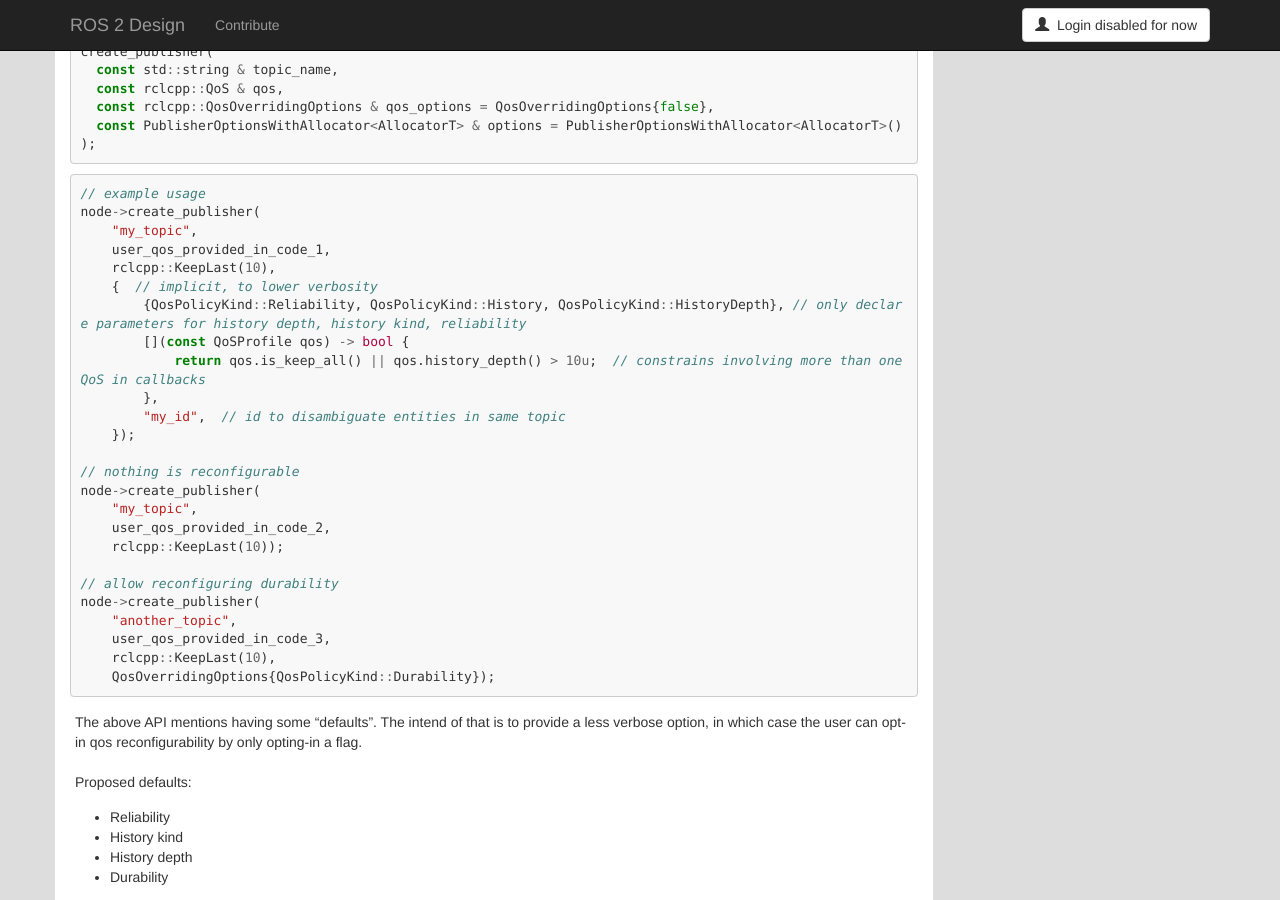
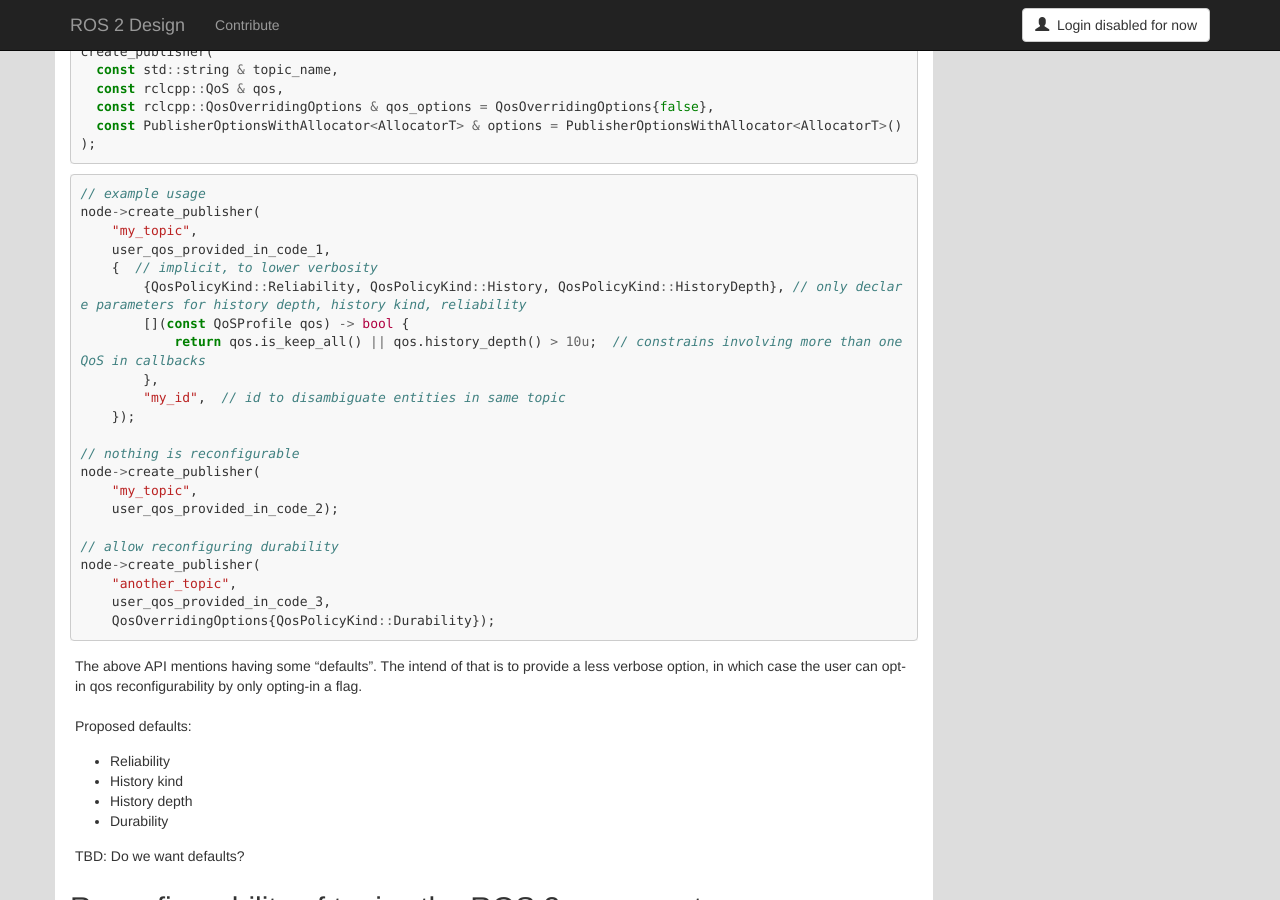
Before and after one commit to ros2/design, a Jekyll site: the page built from articles/qos_configurability.md, in a window 1280 px wide and 900 px high, scrolled down 5554 px. Built offline with Jekyll 4.4.1, drawn with Linux system fonts in a browser that asks for light colours; nearby versions of some CDN libraries.

Commit message:
Fix duplicated QoS
Signed-off-by: Ivan Santiago Paunovic <ivanpauno@ekumenlabs.com>

````diff
--- a/articles/qos_configurability.md
+++ b/articles/qos_configurability.md
@@ -305,7 +305,6 @@
 node->create_publisher(
     "my_topic",
     user_qos_provided_in_code_1,
-    rclcpp::KeepLast(10),
     {  // implicit, to lower verbosity
         {QosPolicyKind::Reliability, QosPolicyKind::History, QosPolicyKind::HistoryDepth}, // only declare parameters for history depth, history kind, reliability
         [](const QoSProfile qos) -> bool {
@@ -317,14 +316,12 @@
 // nothing is reconfigurable
 node->create_publisher(
     "my_topic",
-    user_qos_provided_in_code_2,
-    rclcpp::KeepLast(10));
+    user_qos_provided_in_code_2);
 
 // allow reconfiguring durability
 node->create_publisher(
     "another_topic",
     user_qos_provided_in_code_3,
-    rclcpp::KeepLast(10),
     QosOverridingOptions{QosPolicyKind::Durability});
 ```
 
````
